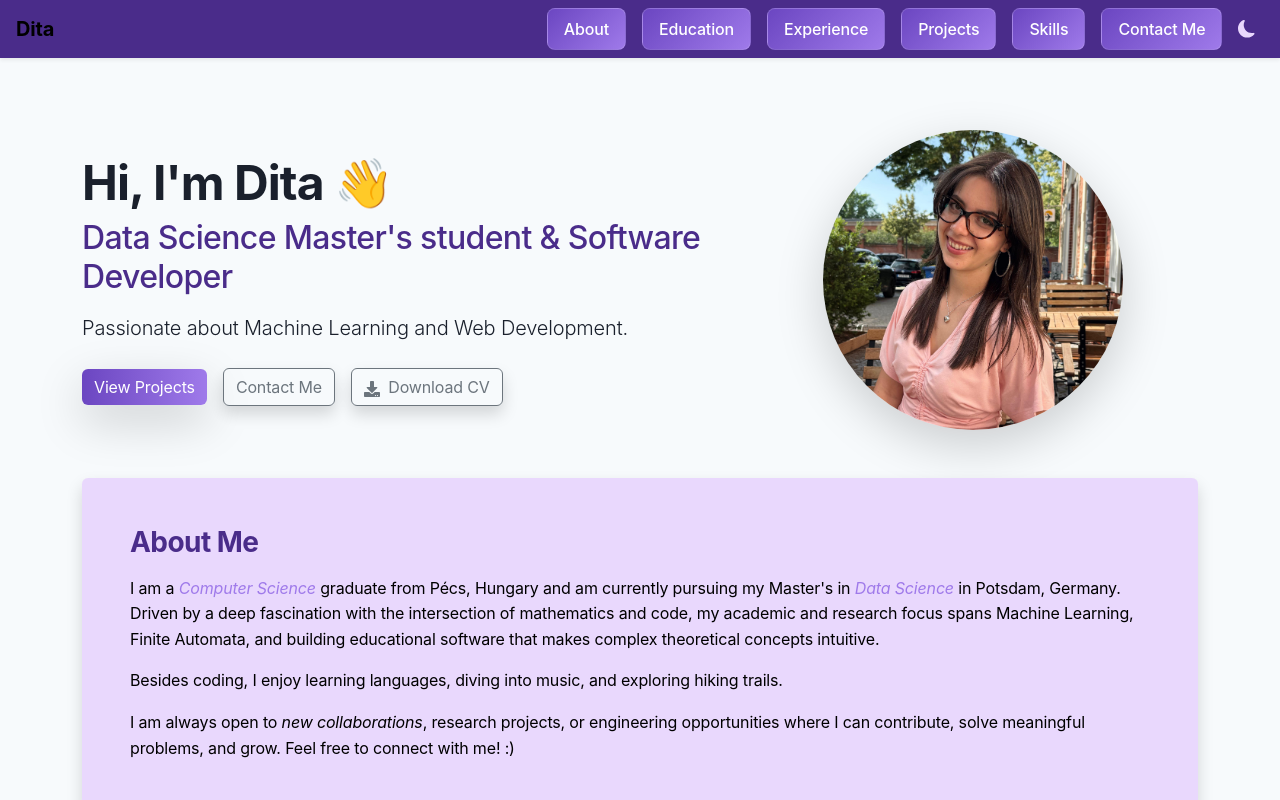
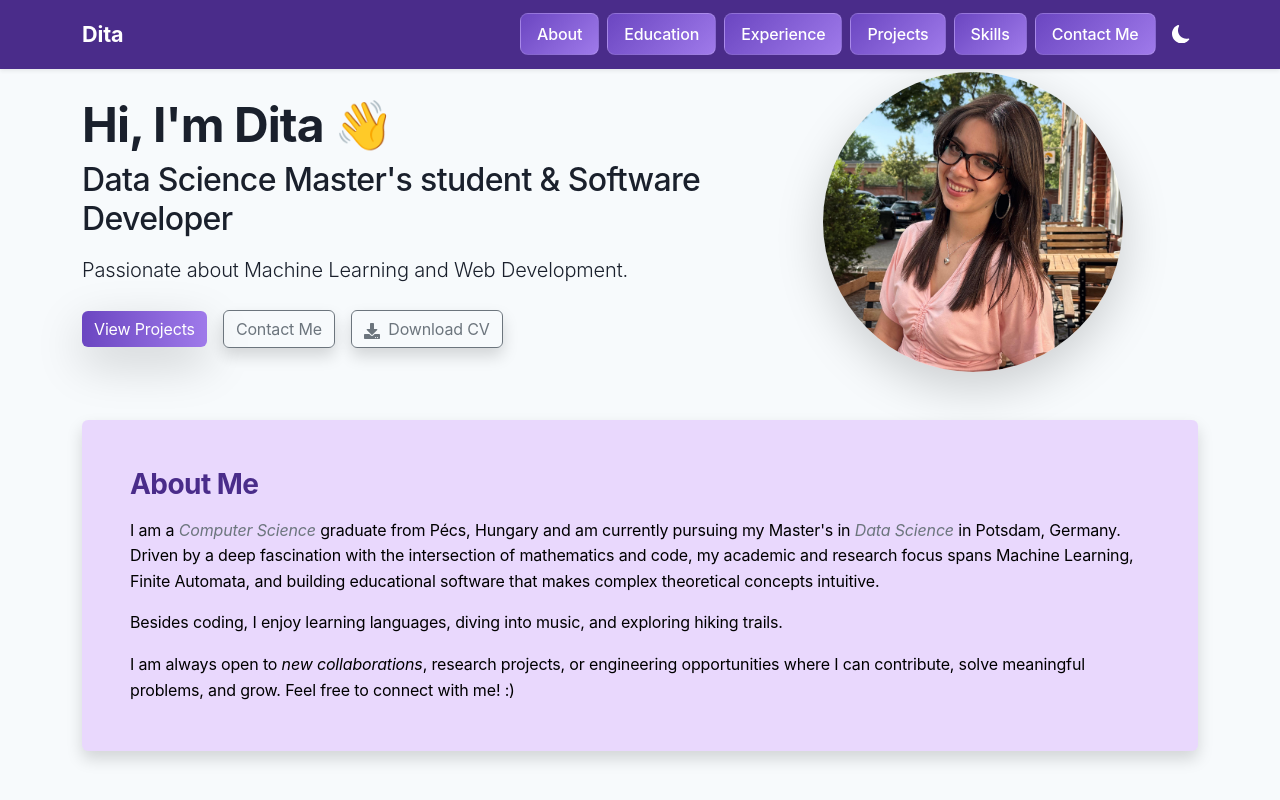
Before and after one commit to ditaa99/portfolio, a React (Vite) app: page / in a window 1280 px wide. Shown: the top 800 px of the page. Built offline with nearby package versions, Linux system fonts and the light colour scheme.

Commit message:
navbar and footer improvement

```diff
--- a/src/components/Footer.jsx
+++ b/src/components/Footer.jsx
@@ -1,24 +1,34 @@
 import React from "react";
-import { Container } from "react-bootstrap";
 
 const Footer = () => {
-  const scrollToSection = (id) => {
-    const section = document.getElementById(id);
-    if (section) {
-      section.scrollIntoView({ behavior: "smooth" });
-    }
-  };
+  const links = [
+    { label: "About", href: "#about" },
+    { label: "Education", href: "#education" },
+    { label: "Experience", href: "#experience" },
+    { label: "Projects", href: "#projects" },
+    { label: "Skills", href: "#skills" },
+    { label: "Contact Me", href: "#contact" },
+  ];
+
   return (
-    <footer className="py-3 text-center shadow-sm mt-5" style={{ background: "var(--bg-color)" }}>
-      <Container>
-        <p className="mb-0">
-          <span onClick={() => scrollToSection("about")} className="footer-link">About</span> ·{" "}
-          <span onClick={() => scrollToSection("projects")} className="footer-link">Projects</span> ·{" "}
-          <span onClick={() => scrollToSection("skills")} className="footer-link">Skills</span>
-          <br />
-          © {new Date().getFullYear()} Dita · All rights reserved
-        </p>
-      </Container>
+    <footer className="footer py-4">
+      <div className="container text-center">
+        <div className="footer-links">
+          {links.map((link, index) => (
+            <React.Fragment key={link.label}>
+              <a href={link.href} className="footer-link">
+                {link.label}
+              </a>
+
+              {index < links.length - 1 && (
+                <span className="footer-separator">·</span>
+              )}
+            </React.Fragment>
+          ))}
+        </div>
+
+        <p className="mt-3 mb-0">© {new Date().getFullYear()} Dita Pelaj</p>
+      </div>
     </footer>
   );
 };
--- a/src/components/Navbar.jsx
+++ b/src/components/Navbar.jsx
@@ -1,50 +1,64 @@
-import React, { useContext } from "react";
+import React, { useContext, useState } from "react";
 import { ThemeContext } from "../theme";
-// import { SunFill, MoonFill } from 'react-icons/bs';
 import "bootstrap/dist/css/bootstrap.min.css";
-// import { BsFillMoonFill, BsFillSunFill } from 'react-icons/bs';
-import { BsFillMoonFill, BsFillSunFill } from "react-icons/bs";
+import { BsFillMoonFill, BsFillSunFill, BsList, BsX } from "react-icons/bs";
 
 const Navbar = () => {
   const { dark, setDark } = useContext(ThemeContext);
+  const [open, setOpen] = useState(false);
+
+  const closeMenu = () => setOpen(false);
 
   return (
-    <nav className="navbar navbar-expand-lg shadow-sm px-3 sticky-top gradient-bg">
-      <a className="navbar-brand fw-bold" href="#hero">
-        Dita
-      </a>
-      <div className="ms-auto d-flex align-items-center">
-        <a href="#about" className="btn btn-outline-primary mx-1 mx-md-2">
-          About
-        </a>
-        <a href="#education" className="btn btn-outline-primary mx-1 mx-md-2">
-          Education
-        </a>
-        <a href="#experience" className="btn btn-outline-primary mx-1 mx-md-2">
-          Experience
-        </a>
-        <a href="#projects" className="btn btn-outline-primary mx-1 mx-md-2">
-          Projects
-        </a>
-        <a href="#skills" className="btn btn-outline-primary mx-1 mx-md-2">
-          Skills
-        </a>
-        <a href="#contact" className="btn btn-outline-primary mx-1 mx-md-2">
-          Contact Me
+    <nav className="navbar navbar-expand-lg fixed-top shadow-sm">
+      <div className="container">
+        <a
+          className="navbar-brand text-white fw-bold"
+          href="#home"
+          onClick={closeMenu}
+        >
+          Dita
         </a>
 
         <button
-          onClick={() => setDark(!dark)}
-          className="btn text-white p-2 d-inline-flex align-items-center justify-content-center"
-          style={{ border: "none", fontSize: "1.1rem" }}
-          aria-label="Toggle Theme"
+          className="navbar-toggler custom-toggler"
+          type="button"
+          onClick={() => setOpen(!open)}
+          aria-label="Toggle navigation"
+          aria-expanded={open}
         >
-          {dark ? (
-            <BsFillSunFill style={{ color: "#fbd38d" }} />
-          ) : (
-            <BsFillMoonFill style={{ color: "#e9d8fd" }} />
-          )}
+          {open ? <BsX /> : <BsList />}
         </button>
+
+        <div className={`collapse navbar-collapse ${open ? "show" : ""}`}>
+          <div className="navbar-nav ms-auto align-items-lg-center gap-lg-2">
+            {[
+              "About",
+              "Education",
+              "Experience",
+              "Projects",
+              "Skills",
+              "Contact Me",
+            ].map((item) => (
+              <a
+                key={item}
+                className="nav-link btn btn-outline-primary text-white"
+                href={`#${item.toLowerCase().replace(" me", "").replace(" ", "-")}`}
+                onClick={closeMenu}
+              >
+                {item}
+              </a>
+            ))}
+
+            <button
+              onClick={() => setDark(!dark)}
+              className="theme-toggle-btn"
+              aria-label="Toggle Theme"
+            >
+              {dark ? <BsFillSunFill /> : <BsFillMoonFill />}
+            </button>
+          </div>
+        </div>
       </div>
     </nav>
   );
--- a/src/index.css
+++ b/src/index.css
@@ -1,6 +1,4 @@
-/*
-   1. DESIGN TOKENS & SYSTEM VARIABLES
-   */
+/* 1. DESIGN TOKENS & SYSTEM VARIABLES */
 :root {
   --dark: #1a202c;
   --purple-dark: #4a2c8a;
@@ -21,7 +19,8 @@
 
 body {
   margin: 0;
-  font-family: -apple-system, BlinkMacSystemFont, "Segoe UI", Roboto, sans-serif;
+  font-family:
+    -apple-system, BlinkMacSystemFont, "Segoe UI", Roboto, sans-serif;
   -webkit-font-smoothing: antialiased;
   -moz-osx-font-smoothing: grayscale;
   transition:
@@ -45,59 +44,82 @@ body[data-theme="dark"] {
   color: var(--bg-light);
 }
 
-h1, h2, h3, h4 {
+h1,
+h2,
+h3,
+h4 {
   letter-spacing: -0.02em; /* Gives large headlines an intentional design feel */
 }
 
-/*
-   2. NAVBAR & GLOBAL TYPOGRAPHY UTILITIES
-   */
+/* 2. NAVBAR & GLOBAL TYPOGRAPHY UTILITIES */
 .navbar {
   background: var(--purple-dark);
+  padding: 0.75rem 0;
 }
 
-/* Custom Overrides to fix the Navbar Links layout */
-.navbar .btn-outline-primary {
-  background: linear-gradient(135deg, var(--purple) 0%, var(--purple-light) 100%) !important;
+.navbar-brand {
+  font-size: 1.35rem;
+}
+
+.navbar .nav-link.btn-outline-primary {
+  background: linear-gradient(135deg, var(--purple), var(--purple-light));
   color: #ffffff !important;
-  border: 1px solid rgba(255, 255, 255, 0.15) !important;
+  border: 1px solid rgba(255, 255, 255, 0.15);
   font-weight: 500;
   border-radius: 8px;
   padding: 0.5rem 1rem;
-  transition: transform 0.2s ease, box-shadow 0.2s ease, background 0.2s ease !important;
 }
 
-/* Interactive Hover state animation */
-.navbar .btn-outline-primary:hover {
-  background: linear-gradient(135deg, var(--purple-dark) 0%, var(--purple) 100%) !important;
-  color: #ffffff !important;
+.navbar .nav-link.btn-outline-primary:hover {
+  background: linear-gradient(135deg, var(--purple-dark), var(--purple));
   transform: translateY(-2px);
-  box-shadow: 0 4px 12px rgba(0, 0, 0, 0.2);
 }
 
-.headline,
-.text-accent {
-  color: var(--purple-dark);
+.custom-toggler {
+  color: white;
+  border: none;
+  font-size: 1.8rem;
+  padding: 0.25rem 0.5rem;
+  background: transparent;
 }
 
-body[data-theme="dark"] .headline {
-  color: var(--lavender);
+.custom-toggler:focus {
+  box-shadow: none;
 }
 
-.text-primary {
-  color: var(--purple) !important;
+.theme-toggle-btn {
+  border: none;
+  background: transparent;
+  color: white;
+  font-size: 1.15rem;
+  padding: 0.5rem;
+  display: inline-flex;
+  align-items: center;
+  justify-content: center;
 }
 
-.text-secondary {
-  color: var(--purple-light) !important;
-}
+/* Mobile navbar */
+@media (max-width: 991px) {
+  .navbar-collapse {
+    margin-top: 1rem;
+    padding: 1rem 0;
+  }
 
-.fw-bold {
-  font-weight: 700;
-}
+  .navbar-nav {
+    align-items: stretch !important;
+    gap: 0.75rem;
+  }
 
-.fst-italic {
-  font-style: italic;
+  .navbar .nav-link.btn-outline-primary {
+    display: block;
+    width: 100%;
+    text-align: center;
+  }
+
+  .theme-toggle-btn {
+    align-self: center;
+    margin-top: 0.25rem;
+  }
 }
 
 /* Global Buttons & Links outside navbar */
@@ -116,9 +138,7 @@ body[data-theme="dark"] .headline {
   box-shadow: 0 4px 15px rgba(111, 66, 193, 0.5);
 }
 
-/*
-   3. HERO & PROFILE IMAGE
-   */
+/* 3. HERO & PROFILE IMAGE*/
 .profile-pic {
   width: 100%;
   max-width: 300px;
@@ -140,9 +160,7 @@ body[data-theme="dark"] .profile-pic:hover {
   box-shadow: 0 10px 25px rgba(174, 162, 255, 0.4) !important;
 }
 
-/*
-   4. ABOUT SECTION
-   */
+/* 4. ABOUT SECTION */
 .about-section {
   border-radius: 1rem;
   padding: 2rem;
@@ -168,9 +186,7 @@ body[data-theme="dark"] .about-section {
   box-shadow: 0 8px 20px rgba(174, 162, 255, 0.35) !important;
 }
 
-/*
-   5. PROJECTS SECTION
-   */
+/* 5. PROJECTS SECTION */
 .projects-section {
   width: min(1180px, calc(100% - 3rem));
   margin: 0 auto;
@@ -267,9 +283,7 @@ body[data-theme="dark"] .about-section {
   color: white;
 }
 
-/*
-   6. SKILLS SECTION
-   */
+/* 6. SKILLS SECTION */
 .skills-section {
   width: min(1180px, calc(100% - 3rem));
   margin: 0 auto;
@@ -297,7 +311,7 @@ body[data-theme="dark"] .about-section {
 }
 
 .skill-header-icon {
-  color: var(--purple); /* Uses your primary theme purple color */
+  color: var(--purple);
   font-size: 1.25rem;
   flex-shrink: 0;
   transition: color 0.25s ease;
@@ -386,9 +400,7 @@ body[data-theme="dark"] .skill-badge {
   color: var(--lavender);
 }
 
-/*
-   7. INTERACTIVE & LAYOUT CONTROLS (SCROLL & FOOTER)
-   */
+/* 7. INTERACTIVE & LAYOUT CONTROLS */
 .scroll-to-top {
   position: fixed;
   right: 25px;
@@ -428,41 +440,63 @@ body[data-theme="dark"] .scroll-to-top:hover {
 
 /* Footer Section */
 .footer {
-  background-color: transparent;
-  font-size: 0.95rem;
-  transition: color 0.3s ease;
+  margin-top: 5rem;
+  padding: 2rem 0;
 }
 
-body[data-theme="light"] .footer {
-  color: var(--purple-dark);
+.footer-links {
+  display: flex;
+  justify-content: center;
+  align-items: center;
+  flex-wrap: wrap;
 }
 
-body[data-theme="dark"] .footer {
-  color: var(--lavender);
+.footer-separator {
+  margin: 0 0.75rem;
+  color: var(--purple-light);
+  font-weight: 600;
+  display: inline;
 }
 
 .footer-link {
-  cursor: pointer;
+  text-decoration: none;
+  color: var(--purple);
   font-weight: 600;
-  color: var(--purple);
-  transition:
-    color 0.2s ease,
-    text-shadow 0.2s ease;
+  transition: all 0.2s ease;
 }
 
 .footer-link:hover {
   color: var(--purple-light);
-  text-shadow: 0 0 8px rgba(159, 122, 234, 0.7);
+  transform: translateY(-2px);
 }
 
-body[data-theme="dark"] .footer-link:hover {
-  color: #b794f4;
-  text-shadow: 0 0 8px rgba(183, 148, 244, 0.9);
+@media (max-width: 768px) {
+  .footer-links {
+    gap: 1rem;
+  }
+
+  .footer-link {
+    font-size: 0.95rem;
+  }
 }
 
-/*
-   8. RESPONSIVE BREAKPOINTS
- */
+@media (max-width: 768px) {
+  .footer-links {
+    flex-direction: column;
+    gap: 0.35rem;
+  }
+
+  .footer-separator {
+    display: none;
+  }
+
+  .footer-link {
+    padding: 0;
+    line-height: 1.2;
+  }
+}
+
+/* 8. RESPONSIVE BREAKPOINTS */
 @media (max-width: 980px) {
   .projects-grid,
   .skills-grid,
@@ -491,9 +525,7 @@ body[data-theme="dark"] .footer-link:hover {
   }
 }
 
-/* ==========================================================================
-   TIMELINE SECTIONS (EDUCATION & EXPERIENCE LAYOUT)
-   ========================================================================== */
+/* EDUCATION & EXPERIENCE LAYOUT */
 .education-section,
 .experience-section {
   width: min(1180px, calc(100% - 3rem));
@@ -524,7 +556,9 @@ body[data-theme="dark"] .footer-link:hover {
   background: linear-gradient(135deg, #ffffff 0%, var(--lavender) 100%);
   color: var(--dark);
   box-shadow: var(--card-shadow);
-  transition: transform 0.25s cubic-bezier(0.4, 0, 0.2, 1), box-shadow 0.25s ease;
+  transition:
+    transform 0.25s cubic-bezier(0.4, 0, 0.2, 1),
+    box-shadow 0.25s ease;
 }
 
 .timeline-card:hover {
```
Also changed, not shown: 1 other file (tests, documents, lock files or other folders).
